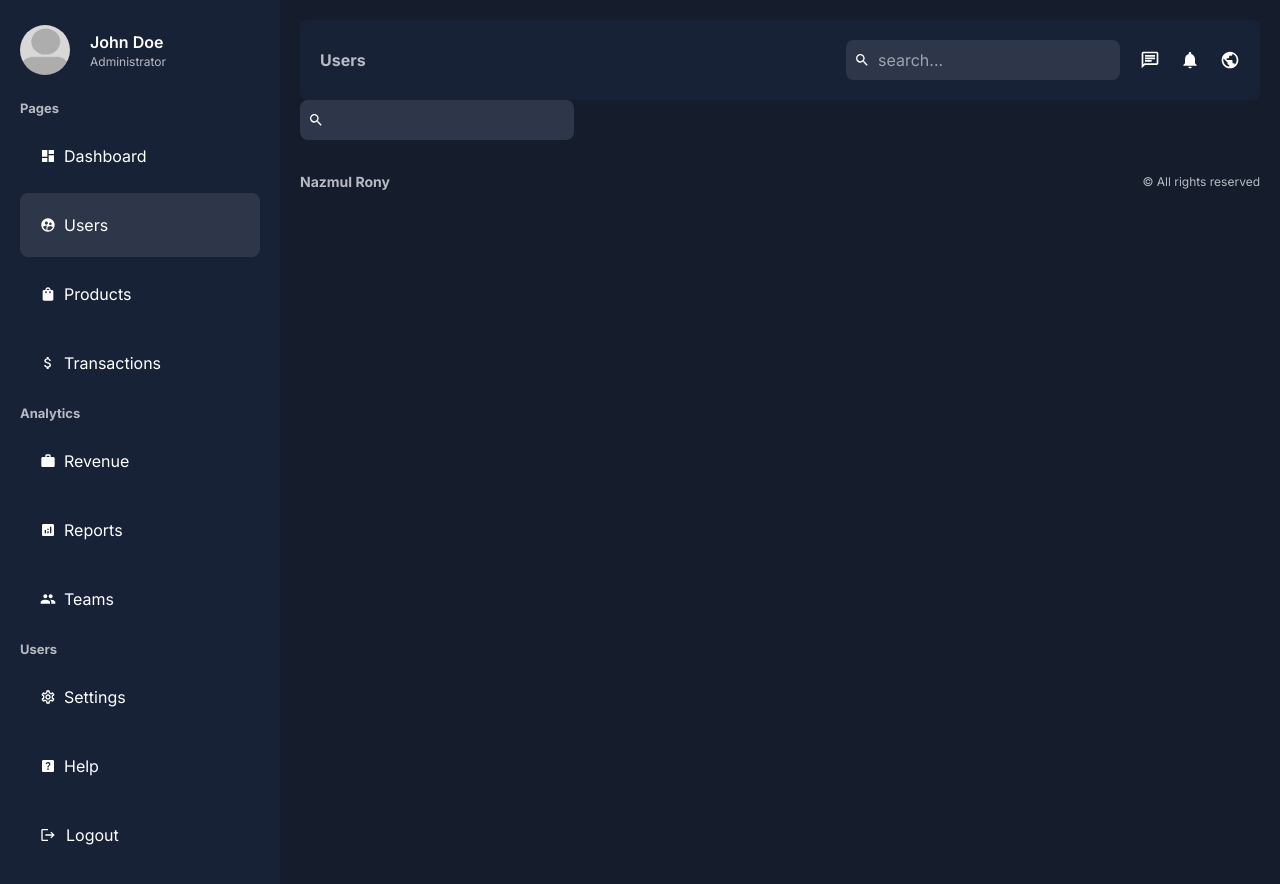
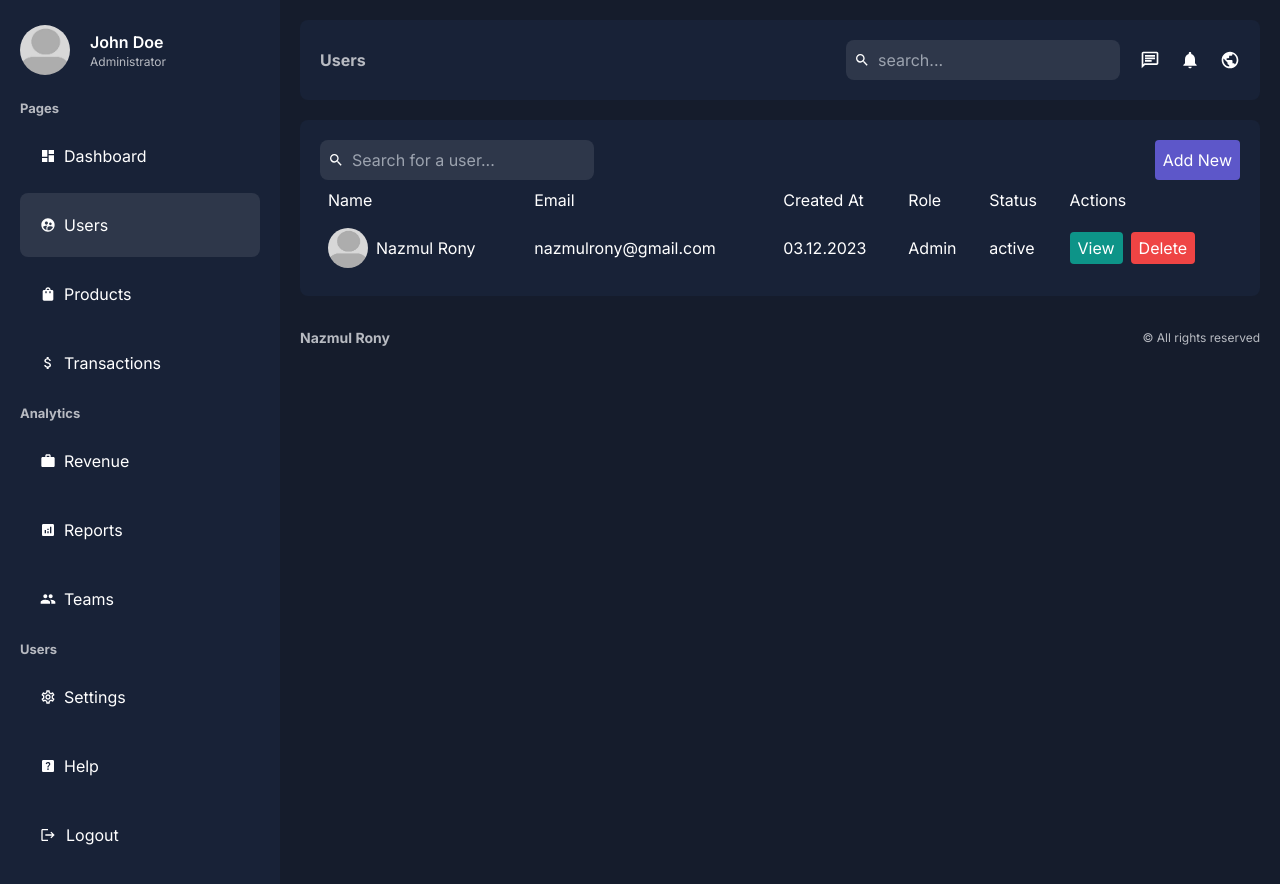
Before and after one commit to nazmulrony/admin-dashboard-next-14, a Next.js app: page /dashboard/users in a window 1280 px wide. Shown: the top 884 px of the page. Built offline with nearby package versions, Linux system fonts and the light colour scheme.

Commit message:
user table added

```diff
--- a/src/app/dashboard/users/page.tsx
+++ b/src/app/dashboard/users/page.tsx
@@ -1,12 +1,64 @@
 import Search from "@/components/dashboard/search/search";
+import Image from "next/image";
+import Link from "next/link";
 
 export default function UsersPage() {
     return (
-        <div className="">
-            <div>
-                <Search placeholder={""} />
+        <div className="bg-bgSoft p-5 rounded-lg mt-5">
+            <div className="flex items-center justify-between">
+                <Search placeholder="Search for a user..." />
+                <Link href="/dashboard/users/add">
+                    <button className="p-2 bg-[#5d57c9] to-white border-none rounded cursor-pointer">
+                        Add New
+                    </button>
+                </Link>
             </div>
-            <table></table>
+            <table className="w-full">
+                <thead>
+                    <tr>
+                        <td className="p-2">Name</td>
+                        <td className="p-2">Email</td>
+                        <td className="p-2">Created At</td>
+                        <td className="p-2">Role</td>
+                        <td className="p-2">Status</td>
+                        <td className="p-2">Actions</td>
+                    </tr>
+                </thead>
+                <tbody>
+                    <tr>
+                        <td className="p-2">
+                            <div className="flex items-center gap-2">
+                                <Image
+                                    src="/avatar.jpg"
+                                    alt=""
+                                    width={40}
+                                    height={40}
+                                    className="rounded-full object-cover"
+                                />
+                                Nazmul Rony
+                            </div>
+                        </td>
+                        <td className="p-2">nazmulrony@gmail.com</td>
+                        <td className="p-2">03.12.2023</td>
+                        <td className="p-2">Admin</td>
+                        <td className="p-2">active</td>
+                        <td className="p-2">
+                            <div className="flex gap-2">
+                                <Link href="/">
+                                    <button className="py-1 rounded px-2 text-white cursor-pointer bg-teal-600">
+                                        View
+                                    </button>
+                                </Link>
+                                <Link href="/">
+                                    <button className="py-1 rounded px-2 text-white cursor-pointer bg-red-500">
+                                        Delete
+                                    </button>
+                                </Link>
+                            </div>
+                        </td>
+                    </tr>
+                </tbody>
+            </table>
         </div>
     );
 }
--- a/src/components/dashboard/search/search.tsx
+++ b/src/components/dashboard/search/search.tsx
@@ -6,12 +6,12 @@ type SearchProps = {
 
 export default function Search({ placeholder }: SearchProps) {
     return (
-        <div className="flex items-center gap-2 bg-[#2e374a] p-2 rounded-lg w-max">
+        <div className="flex items-center gap-2 bg-bgSofter p-2 rounded-lg w-max">
             <MdSearch />
             <input
                 type="text"
                 placeholder={placeholder}
-                className=" bg-transparent border-none text-textSoft outline-none"
+                className=" bg-transparent border-none text-white outline-none"
             />
         </div>
     );
```
